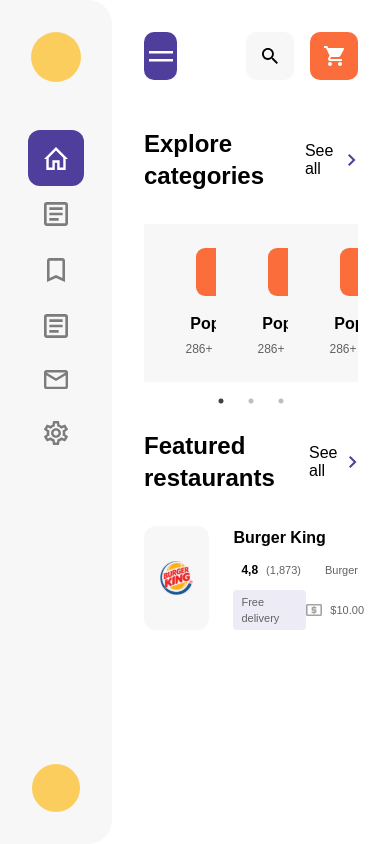
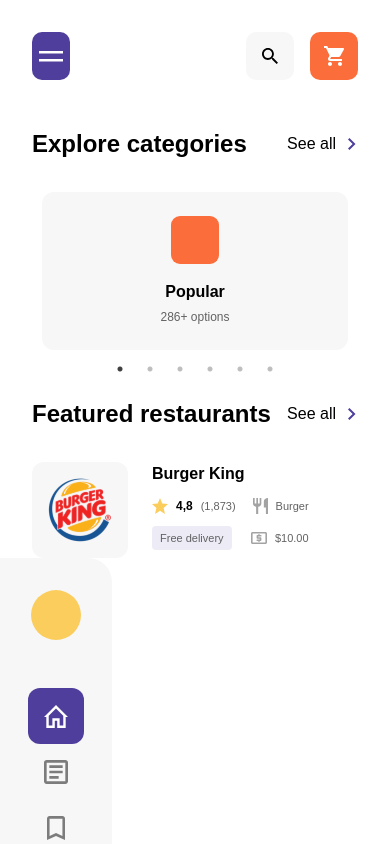
Before and after one commit to sahibhuseynov/nible, a React (Vite) app: page / in a window 390 px wide. Shown: the top 844 px of the page. Built offline with nearby package versions, Linux system fonts and the light colour scheme; a web font is replaced by a local one.

Commit message:
mobile screensize update

```diff
--- a/src/components/UI/CategoryCard/CategoryCard.scss
+++ b/src/components/UI/CategoryCard/CategoryCard.scss
@@ -8,9 +8,19 @@
     padding: 24px;
     border-radius: 12px;
     background: #F7F7F7;
+    cursor: pointer;
+    transition: $transition;
+    @include mobile2{
+        width: auto;
+        margin:  0 10px;
+    }
 
-    transition: $transition;
+    &:hover{
 
+        .category__card__image{
+            scale: 1.08
+        }
+    }
     .category__card__image{
         @include flex-center;
         width: 48px;
@@ -18,6 +28,7 @@
         background-color: #FB6D3A;
         border-radius: 9px;
         margin-bottom: 16px;
+        transition: $transition;
     }
     h4{
         margin-bottom: 4px;
--- a/src/components/UI/SliderCategories/SliderCategories.jsx
+++ b/src/components/UI/SliderCategories/SliderCategories.jsx
@@ -46,6 +46,24 @@ const SliderCategories = () => {
                   dots: true
                 }
               },
+              {
+                breakpoint: 640,
+                settings: {
+                  slidesToShow: 2,
+                  slidesToScroll: 2,
+                  infinity: true,
+                  dots: true
+                }
+              },
+              {
+                breakpoint: 480,
+                settings: {
+                  slidesToShow: 1,
+                  slidesToScroll: 1,
+                  infinity: true,
+                  dots: true
+                }
+              },
 
           ]
       };
--- a/src/components/UI/SliderCategories/SliderCategories.scss
+++ b/src/components/UI/SliderCategories/SliderCategories.scss
@@ -2,3 +2,12 @@
 .slick-slider{
     height: 162px;
 }
+/* the slides */
+.slick-slide {
+}
+
+/* the parent */
+.slick-list {
+    height: 100%;
+
+}
--- a/src/styles/_global.scss
+++ b/src/styles/_global.scss
@@ -1,6 +1,10 @@
+@import '../styles/mixins';
 .layout{
     display: flex;
     min-height: 100vh;
+    @include mobile{
+        flex-direction: column-reverse;
+    }
 }
 .outlet{
     width: 100%;
```
